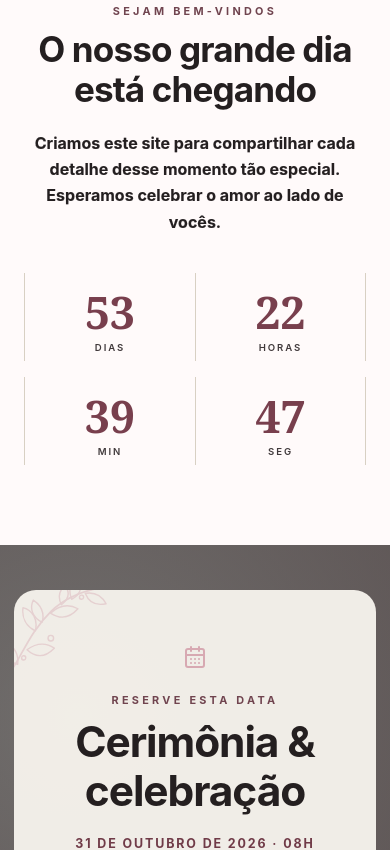
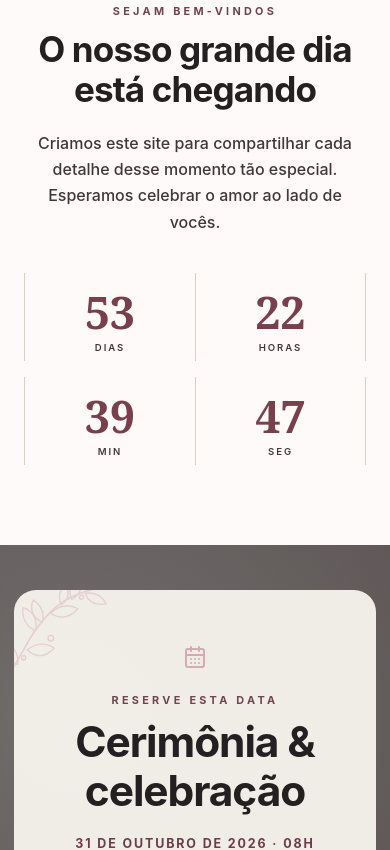
Before and after one commit to AllysonBastosAlmeida/casamento, a React (Vite) app: page /#/ in a window 390 px wide. Shown: the part 920-1770 px from the top of the page. Built offline with nearby package versions, Linux system fonts and the light colour scheme; no server answers; a web font is replaced by a local one.

Commit message:
Suavizar textos descritivos no mobile

```diff
--- a/src/styles.css
+++ b/src/styles.css
@@ -195,7 +195,7 @@ footer>span { font-size: 2.2rem; } footer p { font-family: Georgia,serif; } foot
   .site-shell main .intro>p:not(.eyebrow),
   .site-shell main .gifts-section .section-lead,
   .site-shell main .rsvp>div>p:not(.eyebrow),
-  .site-shell main .ceremony-card p:not(.eyebrow){color:#241f20!important;font-family:-apple-system,BlinkMacSystemFont,"Segoe UI",Arial,sans-serif!important;font-weight:700!important;opacity:1!important;-webkit-text-stroke:.12px currentColor}
-  .site-shell main .rsvp .rsvp-deadline{align-items:center;color:#241f20!important;display:flex;flex-wrap:wrap;font-weight:700!important;gap:6px 9px;line-height:1.45}
-  .site-shell main .rsvp .rsvp-deadline strong{color:#663744!important;font-weight:700!important;margin-left:0}
+  .site-shell main .ceremony-card p:not(.eyebrow){color:#3f383a!important;font-family:-apple-system,BlinkMacSystemFont,"Segoe UI",Arial,sans-serif!important;font-weight:500!important;opacity:1!important;-webkit-text-stroke:0}
+  .site-shell main .rsvp .rsvp-deadline{align-items:center;color:#3f383a!important;display:flex;flex-wrap:wrap;font-weight:500!important;gap:6px 9px;line-height:1.45}
+  .site-shell main .rsvp .rsvp-deadline strong{color:#663744!important;font-weight:600!important;margin-left:0}
 }
```
Also changed, not shown: tests/smoke.mjs (+1 -1 lines).
